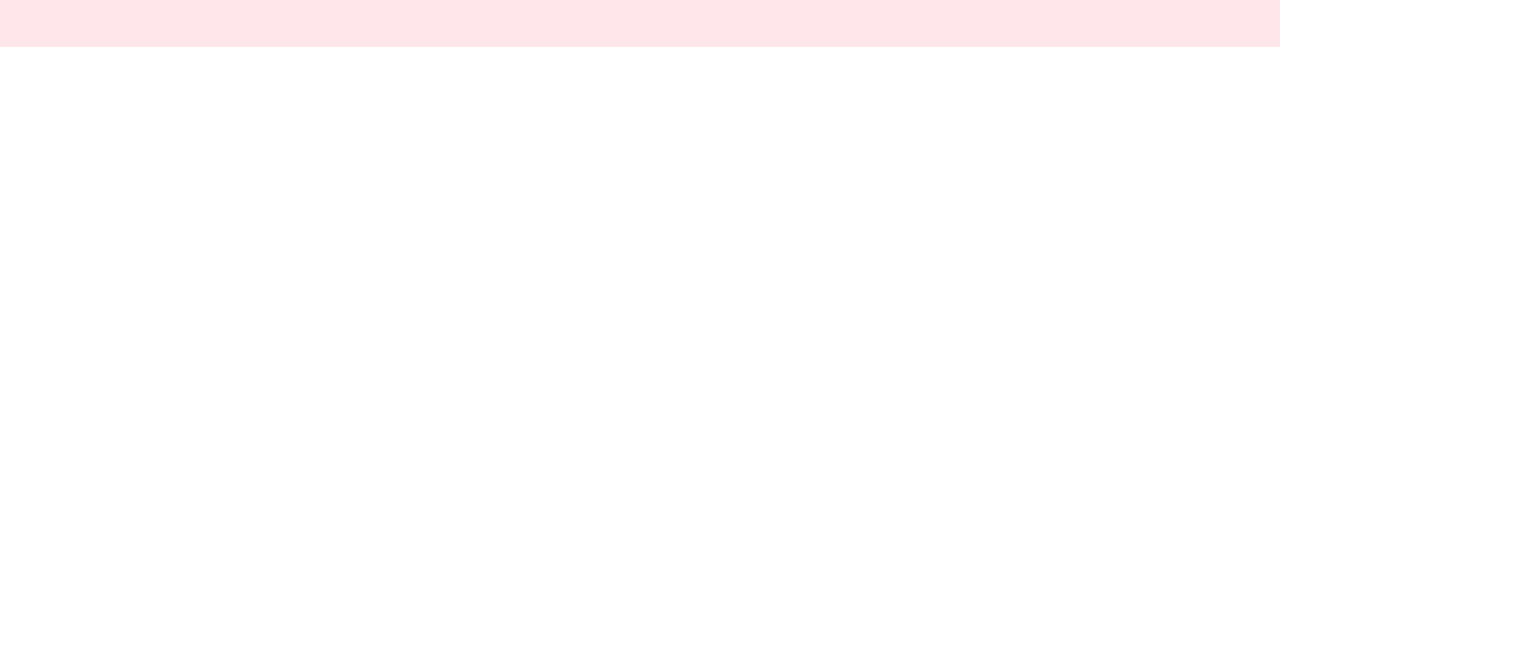
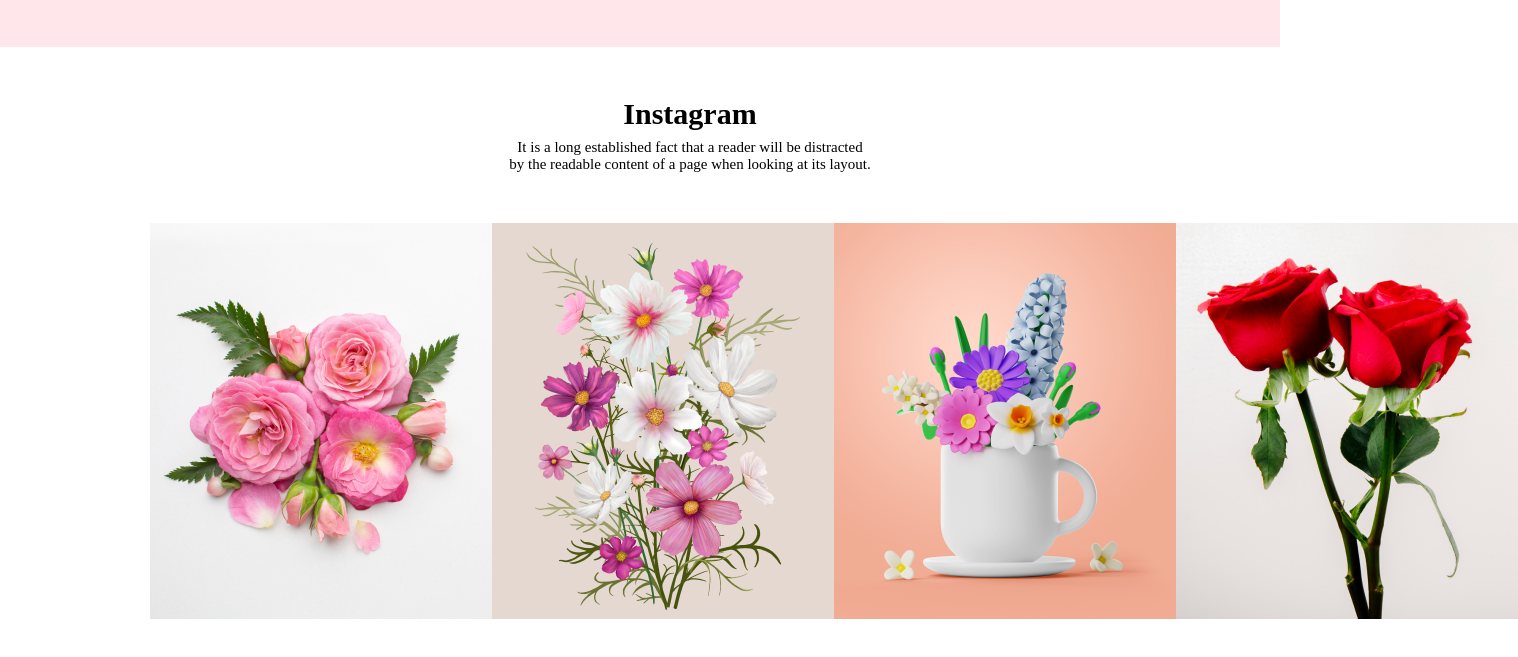
Before and after one commit to NayemEhsan/1st-assignment-reset-batch-7, a plain HTML site: page index.html in a window 1280 px wide. Shown: the part 1926-2583 px from the top of the page, 1518 px wide, since content can reach past the window. Before the commit the page ends 1973 px from the top, so only its background shows below. Drawn offline with Linux system fonts and the light colour scheme.

Commit message:
insta-section 2 done

```diff
--- a/index.css
+++ b/index.css
@@ -126,3 +126,19 @@
 .span-class{
     color: rgb(197, 7, 7);
 }
+/* /* insta section 2 * */
+
+.insta{
+    margin-left: 150px;
+    margin-top: 50px;
+    margin-bottom: 50px;
+    margin-right: 50px;
+}
+.insta-image{
+    display: flex;
+    justify-content: space-around;
+    margin-top: 50px;
+}
+.insta-title{
+    text-align: center;
+}
--- a/index.html
+++ b/index.html
@@ -85,7 +85,18 @@
 
         </section>
         <!-- Second Insta Section -->
-        <section>
+        <section class="insta">
+
+            <div class="insta-title">
+                <h1 class="header-title">Instagram</h1>
+            <p class="header-description">It is a long established fact that a reader will be distracted <br> by the readable content of a page when looking at its layout.</p>
+            </div>
+        <div class="insta-image">
+            <img src="./Flower Asset/Flower 01.png" alt="">
+            <img src="./Flower Asset/Rectangle 4.png" alt="">
+            <img src="./Flower Asset/Rectangle 5.png" alt="">
+            <img src="./Flower Asset/Rectangle 6.png" alt="">
+        </div>
 
         </section>
 
```
